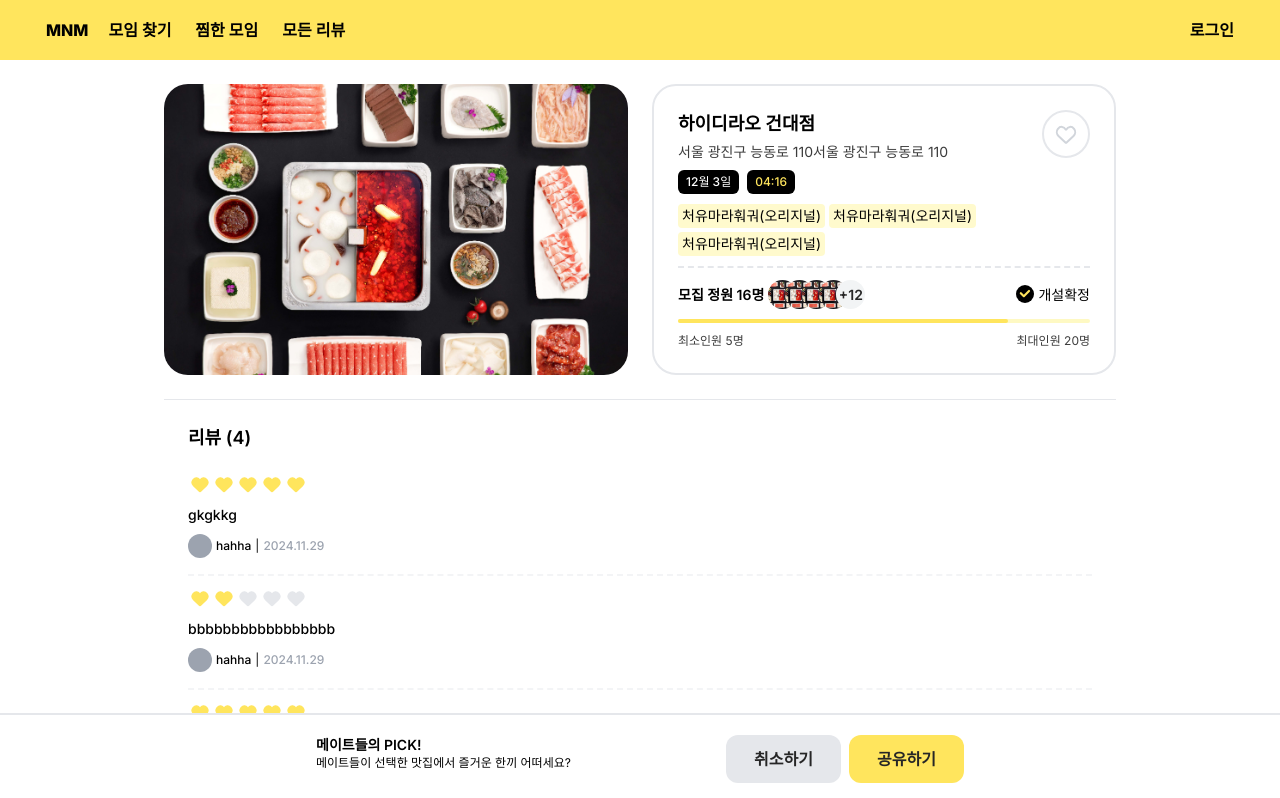
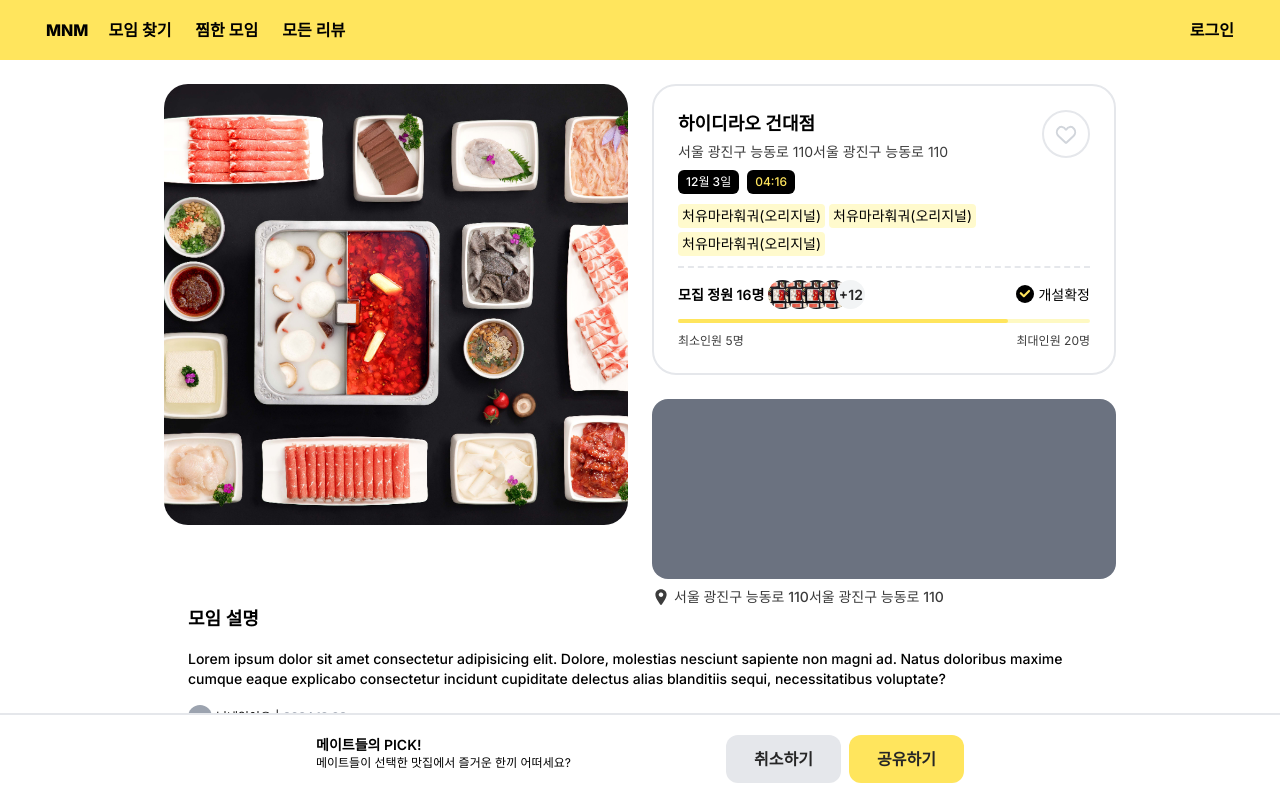
Before and after one commit to FESI5-team9/Frountend, a Next.js app: page /groupDetail/1 in a window 1280 px wide. Shown: the top 798 px of the page. Built offline with nearby package versions, Linux system fonts and the light colour scheme.

Commit message:
MNM-41-feat: detailpage 레이아웃 구현

```diff
--- a/src/app/globals.css
+++ b/src/app/globals.css
@@ -20,3 +20,31 @@
   height: 0;
   width: 0;
 }
+
+@layer utilities {
+  .grid-areas-custom {
+    display: grid;
+    grid-template-areas:
+      "topLeft topRight"
+      "topLeft bottomRight"
+      "bottom bottom";
+    grid-template-columns: 1fr 1fr;
+    grid-template-rows: repeat(3, auto);
+  }
+
+  .grid-area-topLeft {
+    grid-area: topLeft;
+  }
+
+  .grid-area-topRight {
+    grid-area: topRight;
+  }
+
+  .grid-area-bottomRight {
+    grid-area: bottomRight;
+  }
+
+  .grid-area-bottom {
+    grid-area: bottom;
+  }
+}
--- a/src/app/groupDetail/[id]/page.tsx
+++ b/src/app/groupDetail/[id]/page.tsx
@@ -2,7 +2,9 @@
 
 import { useParams } from "next/navigation";
 import Button from "@/components/Button/Button";
+import { formatToKoreanTime } from "@/utils/date";
 import DetailCard from "../_components/DetailCard";
+import Map from "../_components/Map";
 import Reviews from "../_components/Reviews";
 
 const MOCK_DETAIL = {
@@ -90,19 +92,44 @@ function GroupDetailPage() {
   const shareGathering = () => {};
 
   return (
-    <div className="mx-auto h-[calc(100vh-60px)] max-w-[1200px]">
-      <div className="h-[calc(100vh-60px)]">
+    <div className="mx-auto max-w-[1200px] px-4 tablet:px-8 desktop:px-[62px]">
       <div
-          className={`mx-4 grid grid-cols-1 gap-3 py-4 tablet:mx-8 tablet:grid-cols-2 tablet:gap-6 tablet:p-6 desktop:mx-[62px] desktop:px-[62px]`}
+        className={`desktop:grid-areas-custom grid gap-6 py-4 tablet:gap-6 tablet:p-6 desktop:px-[62px]`}
       >
         <div
           style={{ backgroundImage: `url(${MOCK_DETAIL.image})` }}
-            className="min-h-[180px] rounded-3xl bg-yellow-primary bg-cover bg-center bg-no-repeat tablet:min-h-[270px]"
+          className="desktop:grid-area-topLeft min-h-[180px] rounded-3xl bg-yellow-primary bg-cover bg-center bg-no-repeat tablet:min-h-[270px] desktop:mb-20"
         ></div>
+        <div className="desktop:grid-area-topRight min-h-[240px] tablet:min-h-[270px]">
+          <DetailCard gathering={MOCK_DETAIL} />
+        </div>
+        <div className="desktop:grid-area-bottom flex flex-col gap-4 px-1 tablet:col-span-2 tablet:px-6 desktop:-mt-6">
+          <h3 className="text-lg font-semibold">모임 설명</h3>
+          <p className="text-sm font-medium">
+            Lorem ipsum dolor sit amet consectetur adipisicing elit. Dolore, molestias nesciunt
+            sapiente non magni ad. Natus doloribus maxime cumque eaque explicabo consectetur
+            incidunt cupiditate delectus alias blanditiis sequi, necessitatibus voluptate?
+          </p>
+          <div className="flex items-center gap-1 text-xs font-medium">
+            <div className="flex items-center gap-1">
+              <div className="h-6 w-6 rounded-full bg-gray-400"></div>
+              <span>{MOCK_DETAIL.user.nickname}</span>
+            </div>
+            <span className="text-[#3C3C3C]">|</span>
 
-          <DetailCard gathering={MOCK_DETAIL} />
+            <span className="text-[#9CA3AF]">
+              {formatToKoreanTime(MOCK_DETAIL?.createdBy, "yyyy.MM.dd")}
+            </span>
+          </div>
+        </div>
+        <div className="desktop:grid-area-bottomRight tablet:col-span-2 tablet:h-[206px] tablet:px-6 desktop:px-0">
+          <Map address={MOCK_DETAIL.address2} />
+        </div>
+      </div>
+      <div className="w-full px-6 desktop:px-[62px]">
         <Reviews reviews={MOCK_REVIEWS} />
       </div>
+
       <div className="fixed bottom-0 left-0 h-[134px] w-full border-t-2 bg-white tablet:h-[84px] desktop:h-[87px]">
         <div className="mx-auto flex max-w-[744px] flex-wrap justify-between gap-[10px] px-4 py-5 tablet:px-6 tablet:py-5 desktop:px-12">
           <div>
@@ -128,7 +155,6 @@ function GroupDetailPage() {
         </div>
       </div>
     </div>
-    </div>
   );
 }
 
--- a/src/app/groupDetail/_components/DetailCard.tsx
+++ b/src/app/groupDetail/_components/DetailCard.tsx
@@ -45,7 +45,7 @@ export default function DetailCard({ gathering }: GatheringProp) {
   const time = formatToKoreanTime(gathering.dateTime, "HH:mm");
 
   return (
-    <div className="flex min-h-[240px] flex-col rounded-3xl border-2 border-[#e5e7eb] bg-white px-6 py-[14px] tablet:min-h-[270px] tablet:p-6">
+    <div className="flex flex-col rounded-3xl border-2 border-[#e5e7eb] bg-white px-6 py-[14px] tablet:p-6">
       <div className="flex flex-col justify-between border-b-2 border-dashed border-[#E5E7EB]">
         <div className="flex w-full items-start justify-between">
           <div className="flex max-w-[360px] flex-col gap-1">
--- /dev/null
+++ b/src/app/groupDetail/_components/Map.tsx
@@ -0,0 +1,25 @@
+import Image from "next/image";
+
+type MapProps = {
+  address: string;
+};
+
+export default function Map({ address }: MapProps) {
+  return (
+    <div className="h-full">
+      <div className="aspect-square rounded-2xl bg-gray-500 tablet:aspect-auto tablet:h-[180px]"></div>
+      <div className="mt-2 flex items-center gap-1">
+        <div className="flex size-[18px] items-center justify-center">
+          <Image
+            src="/images/location.svg"
+            alt="위치"
+            width={12}
+            height={0}
+            className="object-contain"
+          />
+        </div>
+        <p className="text-sm font-medium text-[#3C3C3C]">{address}</p>
+      </div>
+    </div>
+  );
+}
--- a/src/components/Filter/Dropdown.tsx
+++ b/src/components/Filter/Dropdown.tsx
@@ -5,7 +5,7 @@ export default function Dropdown({ options, isOpen, handleOptionSelect }: Dropdo
     >
       {options.map((option, index) => (
         <li
-          className="h-[36px] w-full select-none rounded-xl px-[12px] py-[6px] hover:bg-[#FFFACD] tablet:h-[40px] tablet:py-[8px]"
+          className="h-[36px] w-full select-none rounded-xl px-[12px] py-[6px] text-sm hover:bg-[#FFFACD] tablet:h-[40px] tablet:py-[8px]"
           onClick={e => handleOptionSelect(e.currentTarget.textContent as string)}
           key={index}
         >
--- a/src/components/Filter/FilterButton.tsx
+++ b/src/components/Filter/FilterButton.tsx
@@ -4,7 +4,7 @@ export default function FilterButton({ selectedOption, filterType, onClick }: Fi
   return (
     <div
       onClick={onClick}
-      className="relative flex h-[36px] w-[110px] select-none items-center justify-between rounded-[12px] border-[2px] border-[#F3F4F6] bg-white px-[12px] py-[6px] text-[14px] tablet:h-[40px] tablet:w-[120px] tablet:py-[8px]"
+      className="relative flex h-[36px] w-[120px] select-none items-center justify-between rounded-[12px] border-[2px] border-[#F3F4F6] bg-white px-[12px] py-[6px] text-sm tablet:h-[40px] tablet:w-[124px] tablet:py-[8px]"
     >
       {filterType === "sortFilter" && (
         <div className="flex h-6 w-6 items-center">
```
Also changed, not shown: public/images/location.svg (added). Lines whose indentation alone changed are shown as unchanged.
